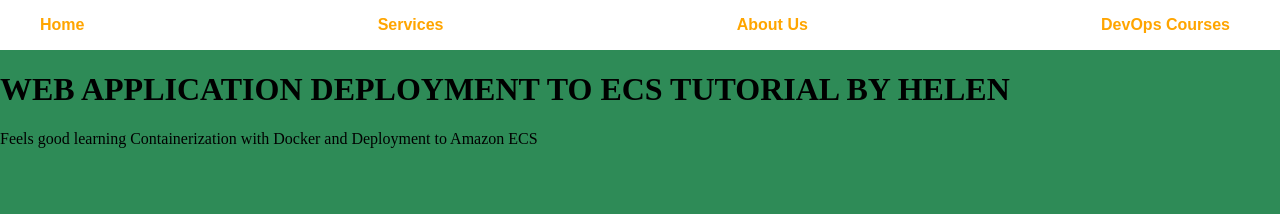
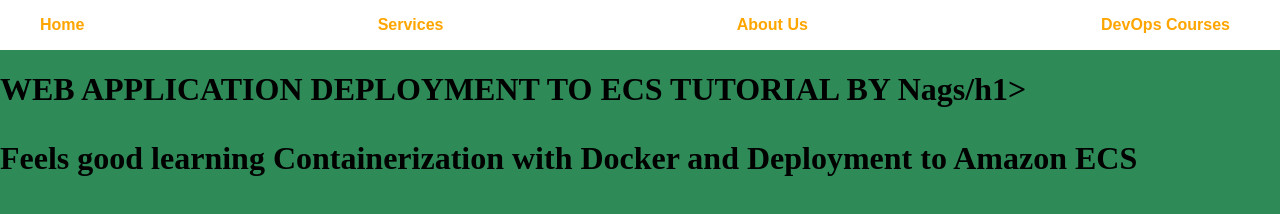
Before and after one commit to arjunc2/ecs-demo-webapp, a plain HTML site: page index.html in a window 1280 px wide. Drawn offline with Linux system fonts and the light colour scheme.

Commit message:
updated index.html

```diff
--- a/index.html
+++ b/index.html
@@ -42,7 +42,7 @@
       <button>About Us</button>
       <button>DevOps Courses</button>
     </div>
-    <h1>WEB APPLICATION DEPLOYMENT TO ECS TUTORIAL BY HELEN</h1>
+    <h1>WEB APPLICATION DEPLOYMENT TO ECS TUTORIAL BY Nags/h1>
     <p>Feels good learning Containerization with Docker and Deployment to Amazon ECS</p>
   </body>
 </html>
```
Also changed, not shown: 1 other file.
